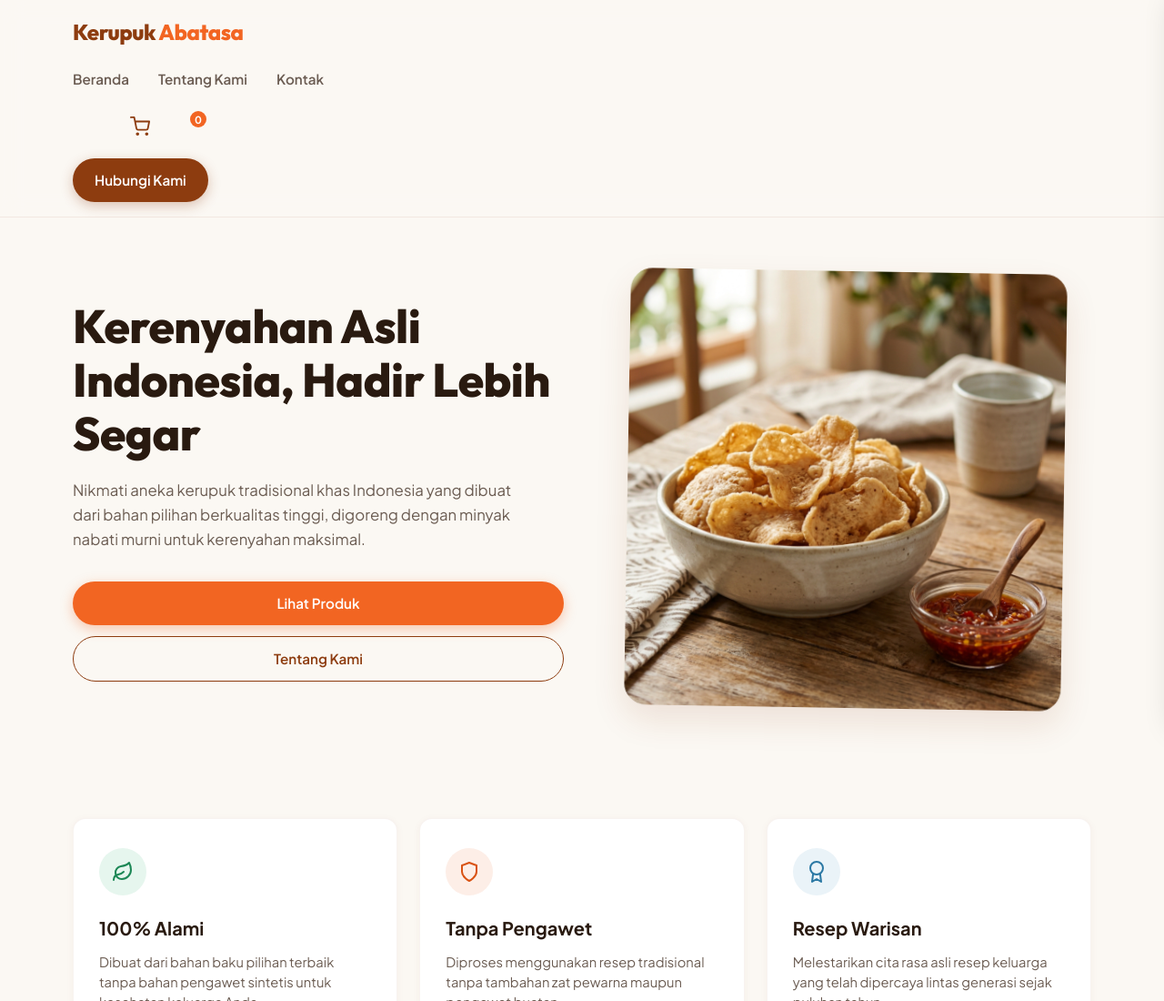
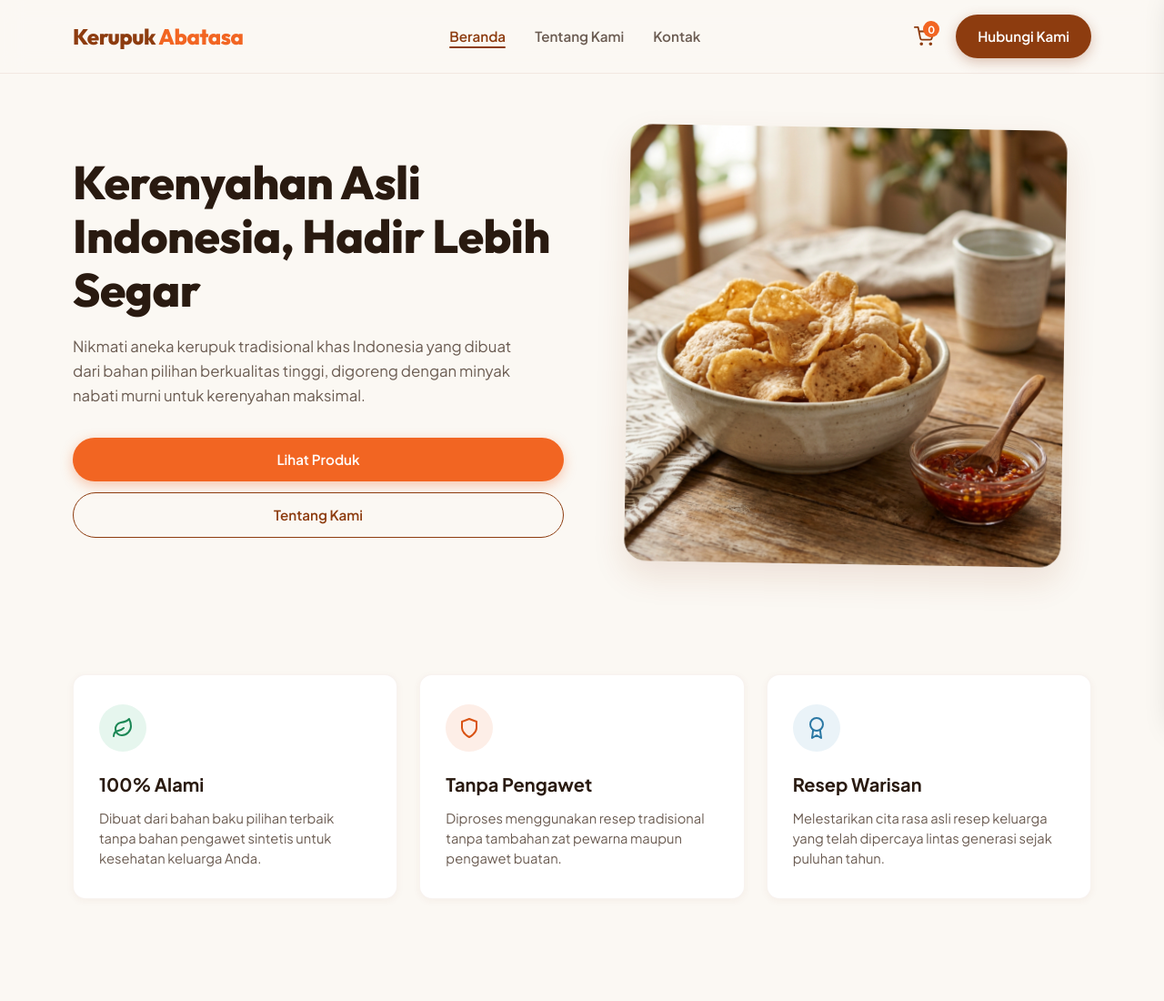
Before and after one commit to muhmicof/kerupuk-abatasa, a plain HTML site: page index.html in a window 1280 px wide. Shown: the top 1100 px of the page at 91% size. Drawn offline with Linux system fonts and the light colour scheme.

Commit message:
Remove misplaced global mobile header rule

```diff
--- a/styles.css
+++ b/styles.css
@@ -189,8 +189,6 @@ button {
 
 .header nav {
   position: relative;
-  width: 100%;
-  z-index: 1100;
 }
 
 .logo {
@@ -1323,11 +1321,6 @@ button {
   }
 }
 
-  .header-actions {
-    flex-direction: column;
-    align-items: stretch;
-  }
-
   .search-box {
     width: 100%;
   }
```
